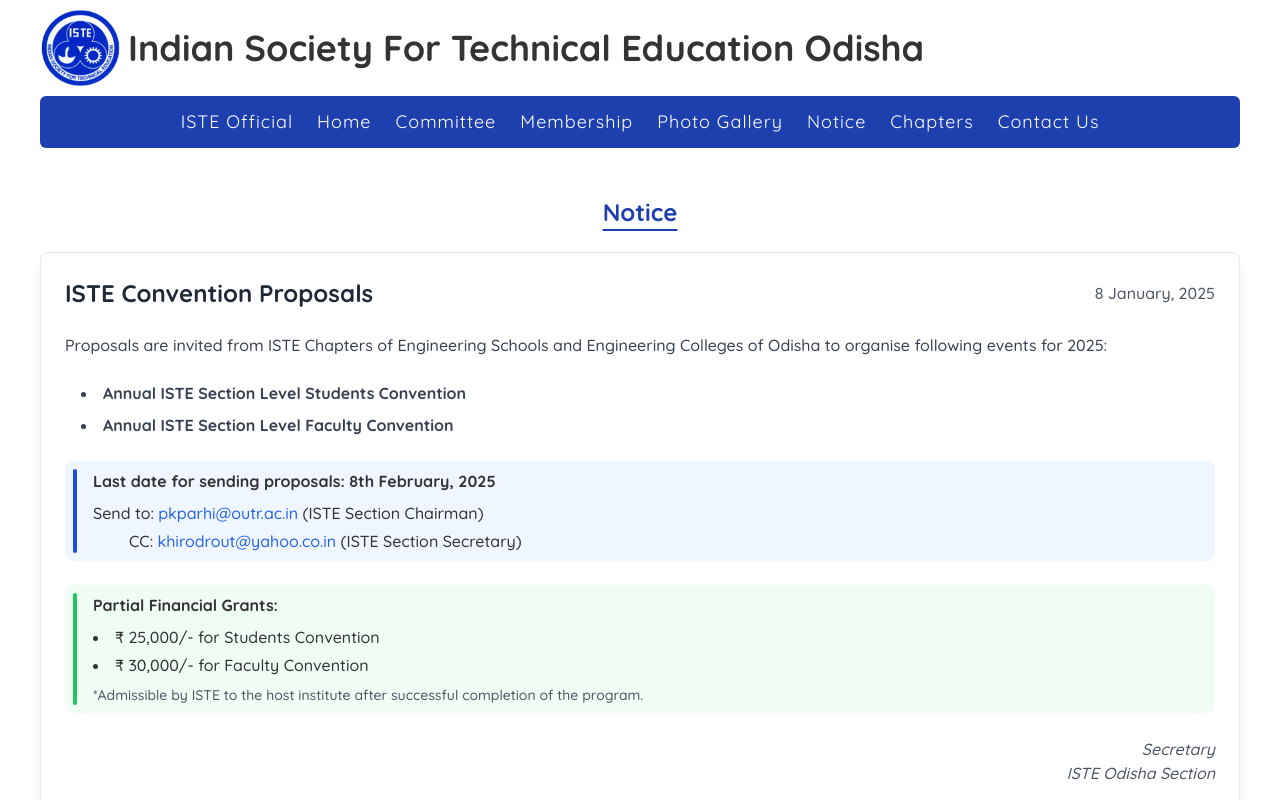
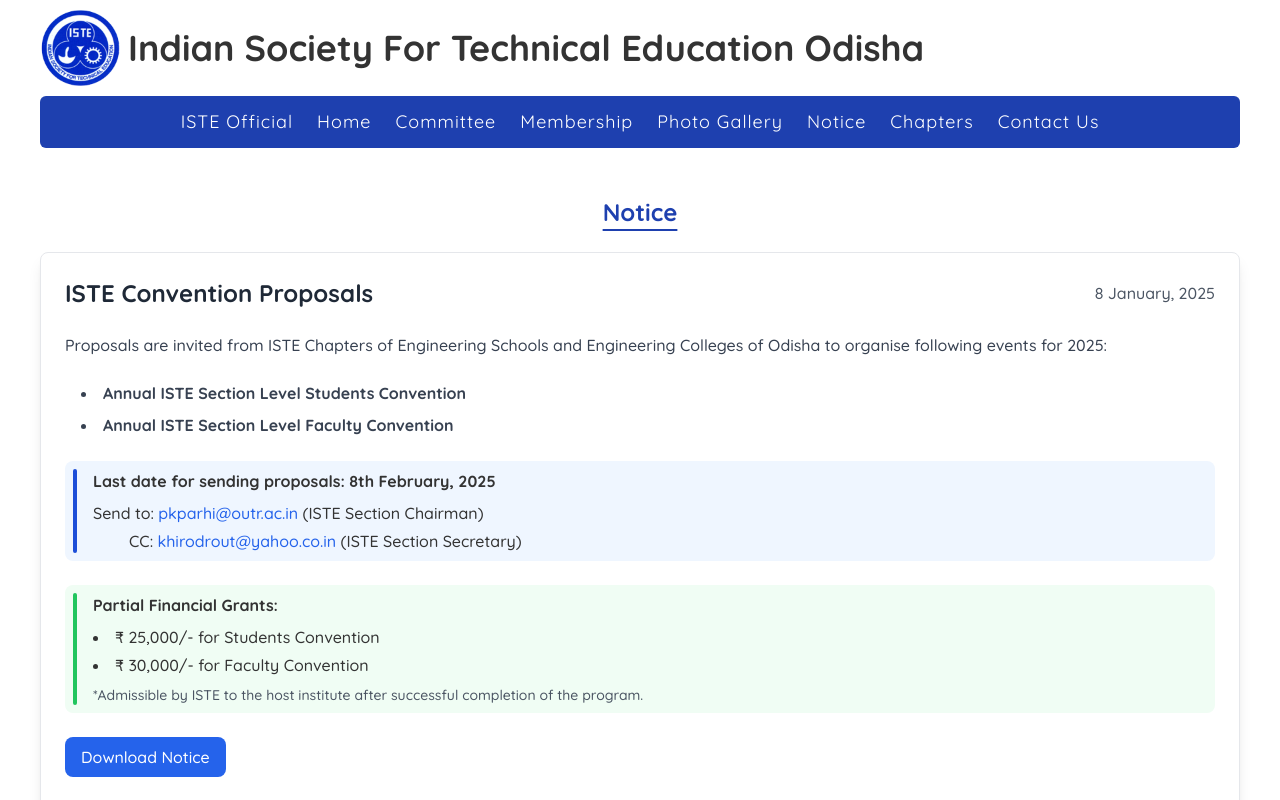
Before and after one commit to DineshRout779/iste-odisha, a Next.js app: page /notice in a window 1280 px wide. Shown: the top 800 px of the page. Built offline with nearby package versions, Linux system fonts and the light colour scheme.

Commit message:
feat: download notice button

```diff
--- a/components/notices/ISTEConvention08012025.jsx
+++ b/components/notices/ISTEConvention08012025.jsx
@@ -1,4 +1,16 @@
+"use client";
+
 export default function ISTEConvention08012025() {
+  const handleDownload = () => {
+    if (typeof window !== "undefined") {
+      window.open(
+        "https://docs.google.com/document/d/1JmQsk3Zt_c_PXQHB9jHnopnMUcikAnZd/edit?usp=sharing&ouid=103992238130266655295&rtpof=true&sd=true",
+        "_blank",
+        "noopener noreferrer"
+      );
+    }
+  };
+
   return (
     <div className=" p-6 bg-white rounded-lg shadow-lg border border-gray-200 font-medium">
       <div className="space-y-6">
@@ -67,6 +79,13 @@
           </div>
         </div>
 
+        <button
+          onClick={handleDownload}
+          className="flex items-center gap-2 px-4 py-2 bg-blue-600 text-white rounded-lg hover:bg-blue-700 transition-colors duration-200 focus:outline-none focus:ring-2 focus:ring-blue-500 focus:ring-offset-2"
+        >
+          <span>Download Notice</span>
+        </button>
+
         <div className="text-right text-gray-600 italic">
           Secretary
           <br />
```
